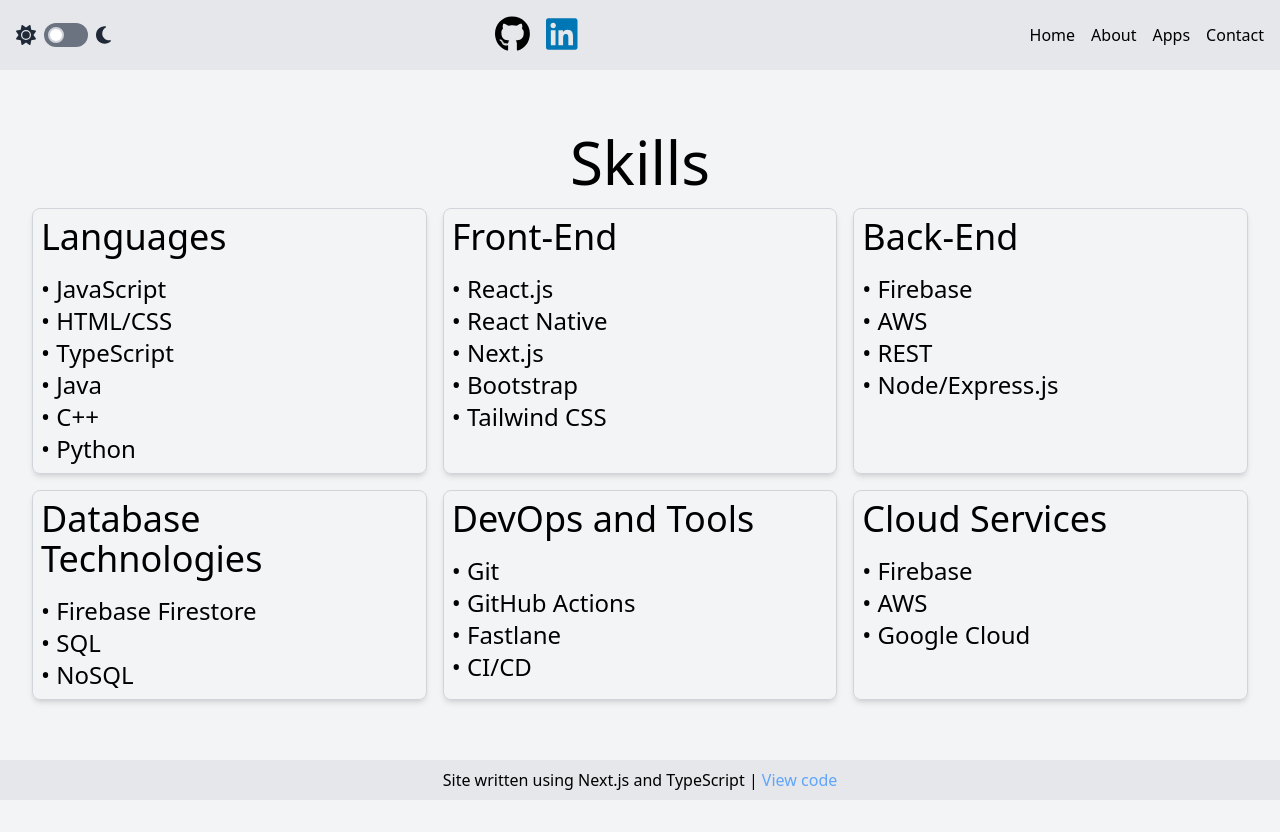
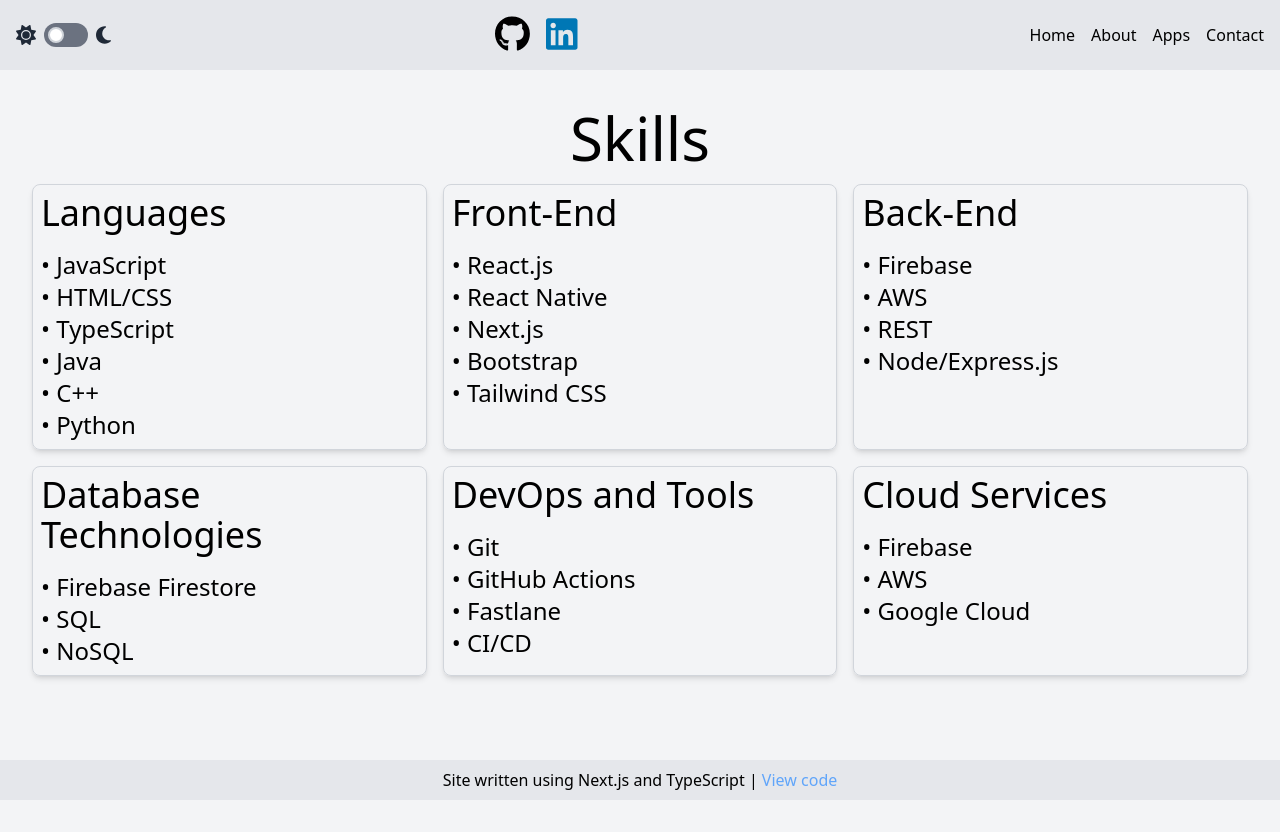
Before and after one commit to neilmccaffrey/Personal-site, a Next.js app: page /about in a window 1280 px wide. Built offline with nearby package versions, Linux system fonts and the light colour scheme.

Commit message:
padding bottom on all screens to avoid footer overlap

```diff
--- a/app/about/page.tsx
+++ b/app/about/page.tsx
@@ -17,7 +17,7 @@
   const text = 'Skills';
 
   return (
-    <section className="flex flex-col justify-center items-center min-h-screen p-4">
+    <section className="flex flex-col justify-center items-center min-h-screen p-4 pb-16">
       <h1 className="text-3xl md:text-6xl dark:text-white text-center mb-4 mt-16 md:mt-0">
         {text.split('').map((char, index) => (
           <span
--- a/app/apps/page.tsx
+++ b/app/apps/page.tsx
@@ -16,7 +16,7 @@
   };
 
   return (
-    <div className="flex flex-col items-center justify-center min-h-screen p-4">
+    <div className="flex flex-col items-center justify-center min-h-screen p-4 pb-16">
       {/* App 1 */}
       <div className="border-b-2 border-gray-300 p-6 md:p-10 pt-16 md:pt-0 flex flex-col md:flex-row space-y-6 md:space-y-0 md:space-x-4 max-w-4xl w-full">
         <motion.div
--- a/app/contact/page.tsx
+++ b/app/contact/page.tsx
@@ -5,7 +5,7 @@
   const text = 'Contact Me';
 
   return (
-    <div className="flex items-center justify-center min-h-screen p-4">
+    <div className="flex items-center justify-center min-h-screen p-4 pb-16">
       <main>
         <h1 className="text-xl md:text-3xl font-bold mb-2 md:mb-4 dark:text-white pt-16 md:pt-0">
           {text.split('').map((char, index) => (
```
